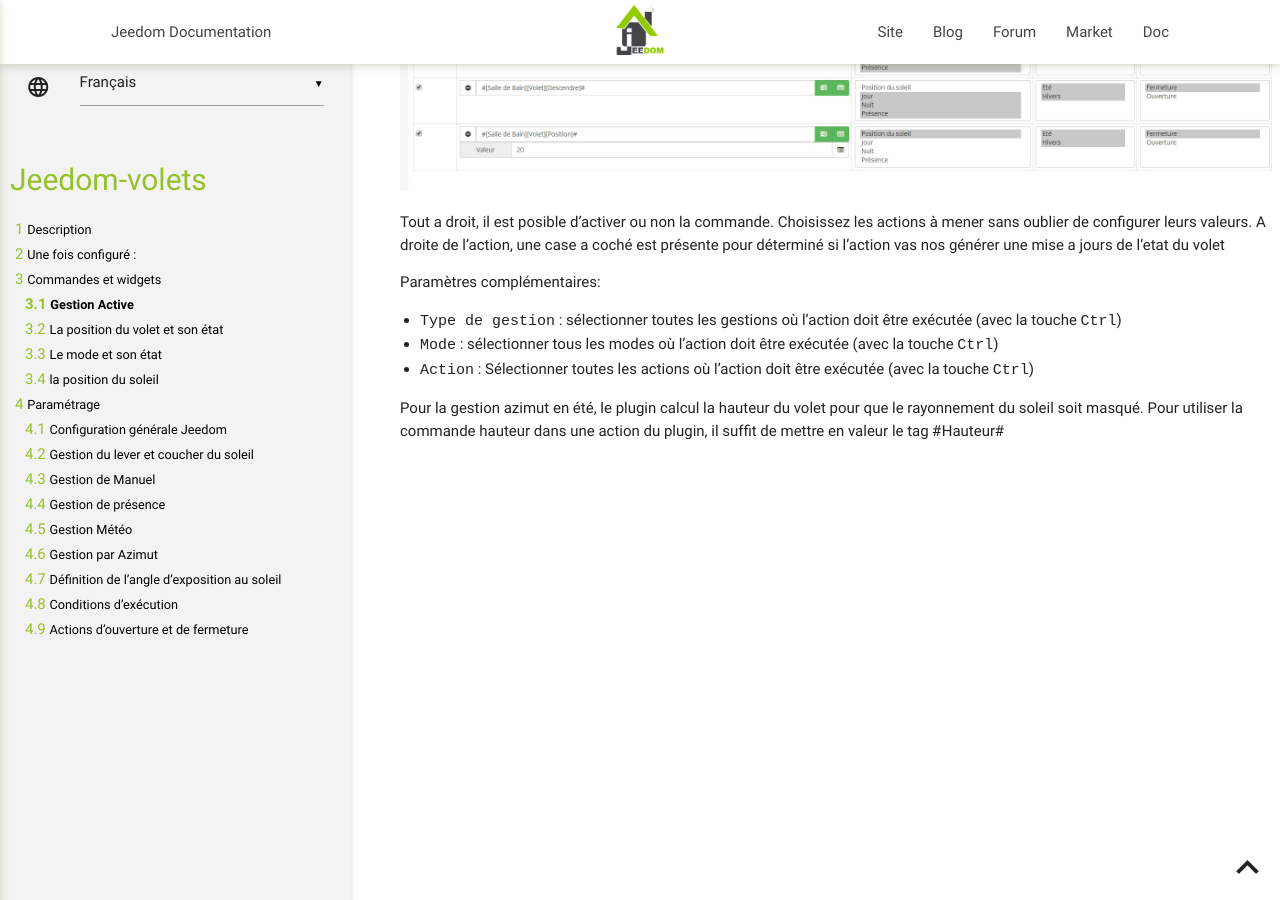
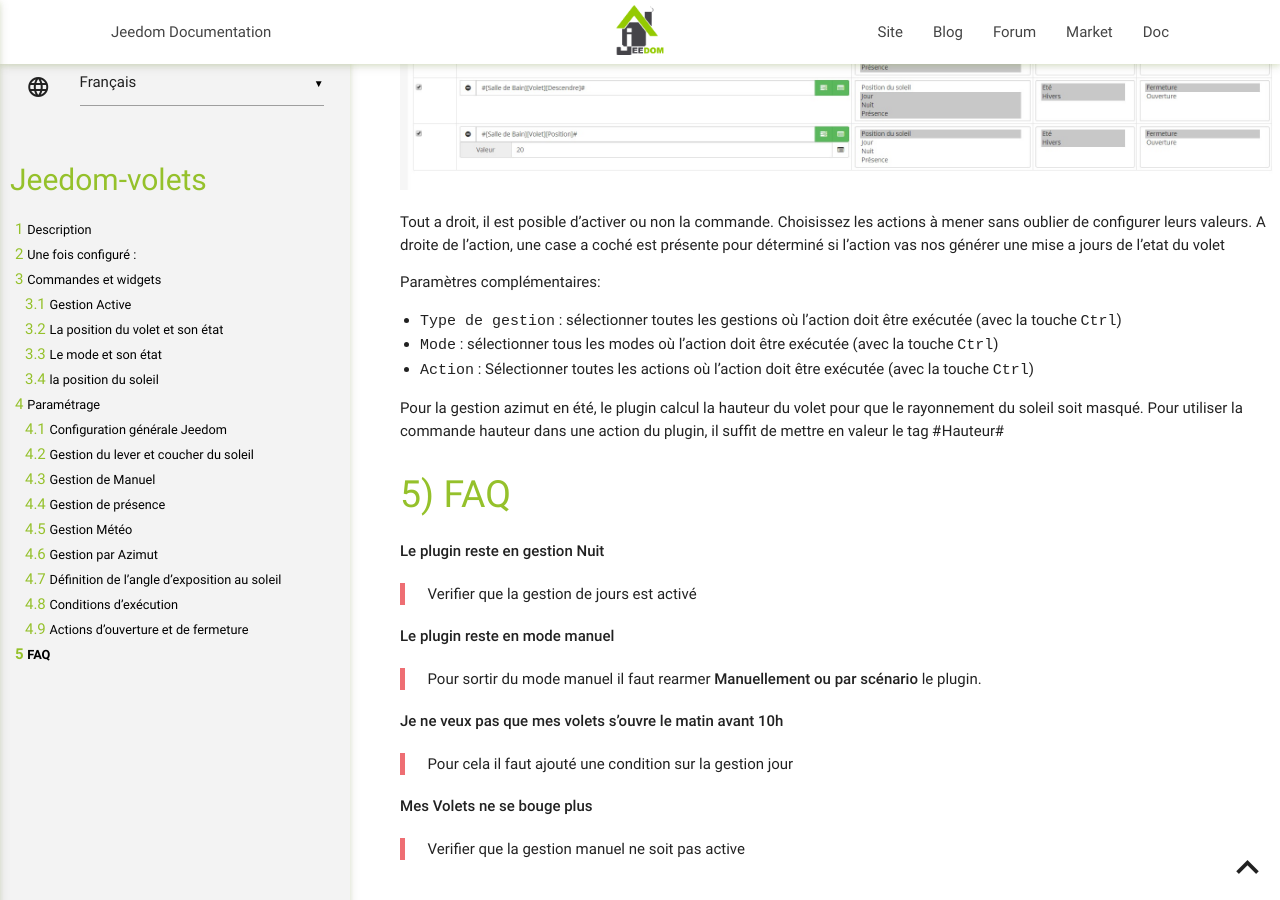
Before and after one commit to ndy913/Jeedom-Volets, a Jekyll site: the page built from docs/fr_FR/index.md, in a window 1280 px wide and 900 px high, scrolled down 7478 px. Built offline with Jekyll 4.4.1, drawn with Linux system fonts in a browser that asks for light colours; our own code applies the rules of GitHub Pages for plain Markdown files.

Commit message:
Update index.md

```diff
--- a/docs/fr_FR/index.md
+++ b/docs/fr_FR/index.md
@@ -199,3 +199,18 @@ Paramètres complémentaires:
 
 Pour la gestion azimut en été, le plugin calcul la hauteur du volet pour que le rayonnement du soleil soit masqué.
 Pour utiliser la commande hauteur dans une action du plugin, il suffit de mettre en valeur le tag #Hauteur#
+
+FAQ
+===
+
+**Le plugin reste en gestion Nuit**
+> Verifier que la gestion de jours est activé
+
+**Le plugin reste en mode manuel**
+> Pour sortir du mode manuel il faut rearmer **Manuellement ou par scénario** le plugin.
+
+**Je ne veux pas que mes volets s'ouvre le matin avant 10h**
+> Pour cela il faut ajouté une condition sur la gestion jour
+
+**Mes Volets ne se bouge plus**
+> Verifier que la gestion manuel ne soit pas active
```
